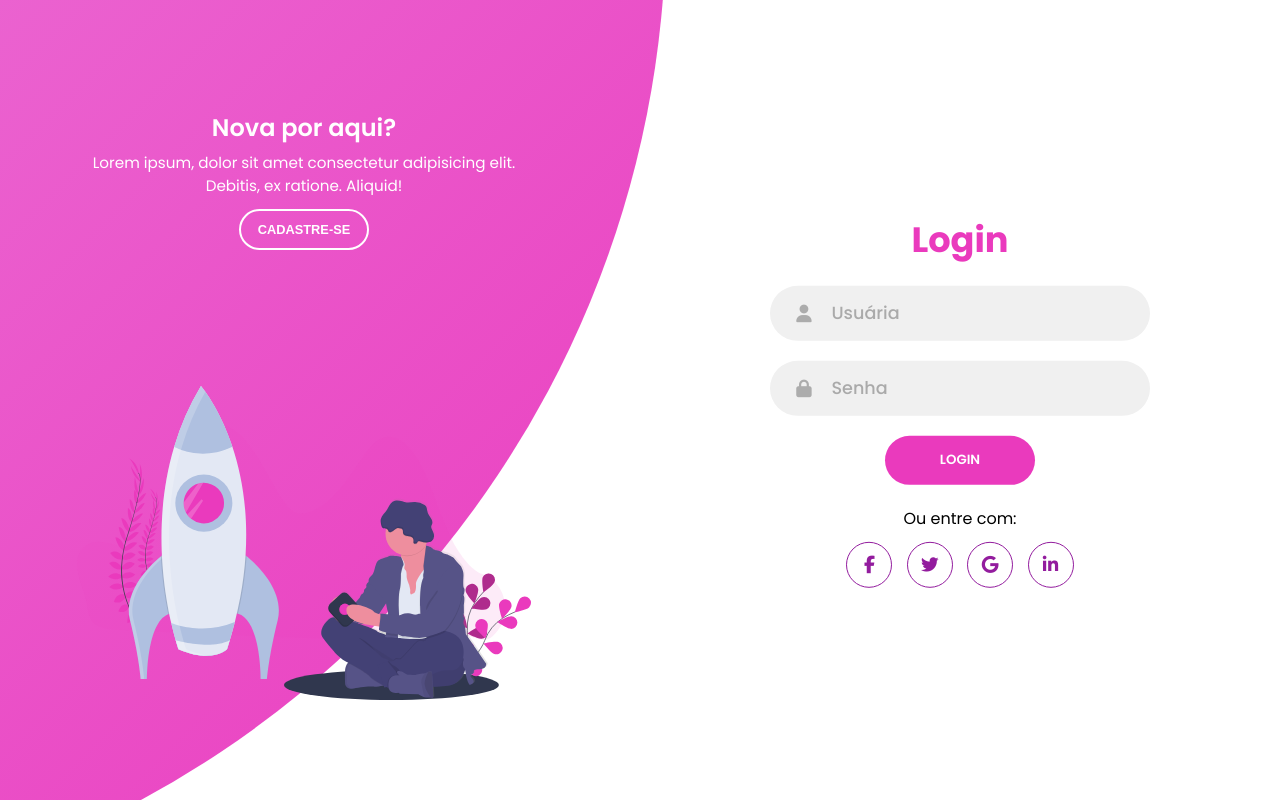
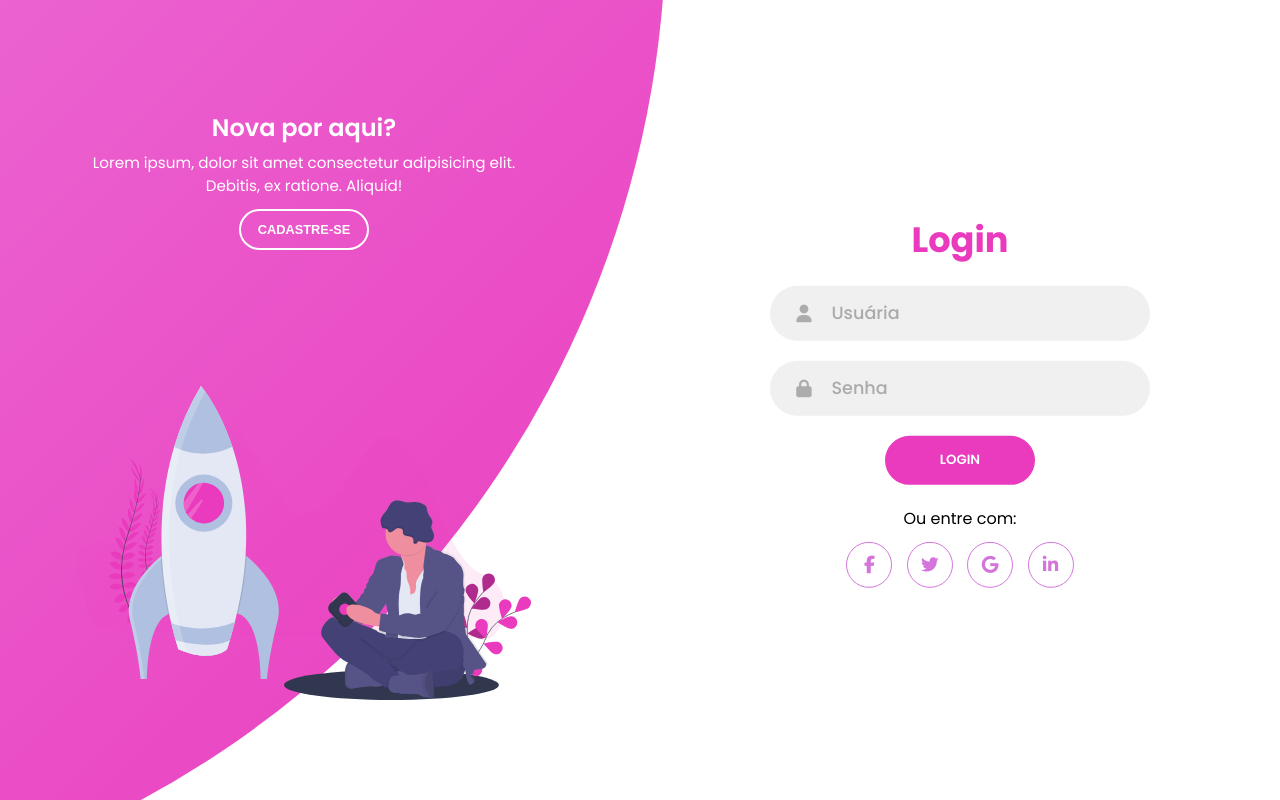
Before and after one commit to yagoananias/responsive-login, a plain HTML site: page index.html in a window 1280 px wide. Drawn offline with Linux system fonts and the light colour scheme.

Commit message:
Alterando tom dos botões sociais

```diff
--- a/style.css
+++ b/style.css
@@ -119,9 +119,9 @@
   justify-content: center;
   align-items: center;
   margin: 0 0.45rem;
-  color: #931c9e;
+  color: #d375db;
   border-radius: 50%;
-  border: 1px solid #931c9e;
+  border: 1px solid #d375db;
   text-decoration: none;
   font-size: 1.1rem;
   transition: 0.3s;
```
